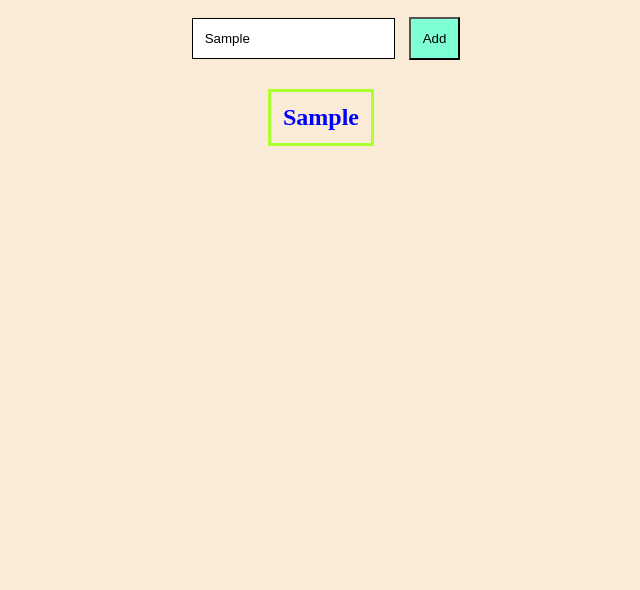
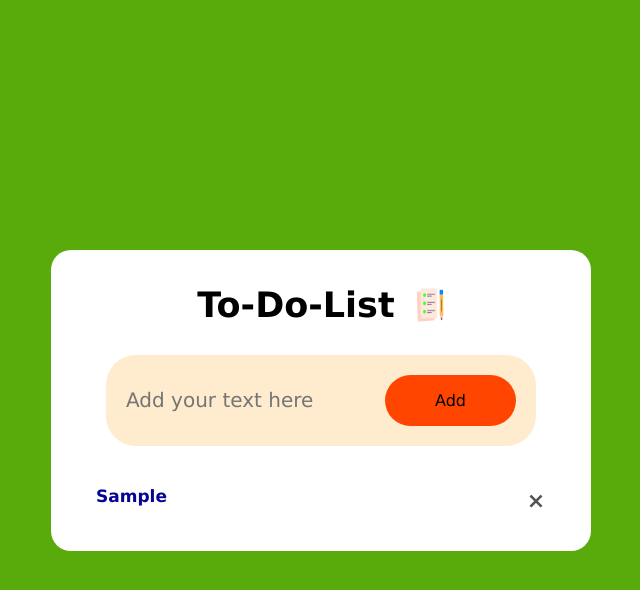
Before and after one commit to Ibrahimdata1/HomeworkDay8, a plain HTML site: page index.html in a window 1280 px wide. Both pictures are taken after typing "Sample" into the empty fields and a click on the button "Add". Shown: the whole page, without its empty margins (319-959 px from the left). Drawn offline with Linux system fonts and the light colour scheme.

Commit message:
error Javascript
confused how to remove()

```diff
--- a/index.html
+++ b/index.html
@@ -7,12 +7,15 @@
     <link rel="stylesheet" href="styles.css"/>
 </head>
 <body>
-    <div id="container">
-        <div id="box-input">
-            <input type="text" class="box-input-text"id='box-input-text'/>
-            <button class="add-button" onclick="clicktoAdd()">Add</button>
-        </div>
-        <div id="list" class="list">
+    <div class="container">
+        <div class="todo-app">
+            <h2>To-Do-List <img src="images/icon.png"></h2>
+            <div class="inputText">
+                <input type="text" id="texthere" placeholder="Add your text here"/>
+                <button onclick="addTask()">Add</button>
+            </div>
+            <ul id="list-container">
+            </ul>
 
         </div>
     </div>
--- a/main.js
+++ b/main.js
@@ -1,6 +1,21 @@
-function clicktoAdd(){
-    let result = document.getElementById('box-input-text').value
-    let showResult = document.createElement('h2')
-    showResult.innerHTML = result
-    document.getElementById('list').appendChild(showResult)
+const inputBox = document.getElementById('texthere')
+const listContainer = document.getElementById('list-container')
+
+function addTask(){
+    if (inputBox.value === ''){
+        alert('Write SOmethings!')
+    }else{
+        let newElement = document.createElement('li')
+        newElement.innerHTML = inputBox.value
+        listContainer.appendChild(newElement)
+        let del = document.createElement('span')
+        del.innerHTML = '\u00d7'
+        newElement.appendChild(del)
+    }
+    inputBox.value = ''
 }
+listContainer.addEventListener('click',function(event){
+    if (event.target.tagName === 'span'){
+        e.target.parentELement.remove()
+    }
+})
--- a/styles.css
+++ b/styles.css
@@ -1,31 +1,85 @@
-#container {
+*{
+    margin: 0;
+    padding: 0;
+    font-family: Verdana, Geneva, Tahoma, sans-serif;
+    box-sizing: border-box;
+}
+.container{
+    width: 100%;
+    min-height: 100vh;
+    background-color: rgb(88, 171, 11);
     display: flex;
-    flex-direction: column;
+    justify-content: center;
     align-items: center;
 }
-body{
-    background-color: antiquewhite;
+.todo-app{
+    width: 100%;
+    max-width: 540px;
+    max-height: 600px;
+    background-color: white;
+    display: flex;
+    justify-content: center;
+    flex-direction: column;
+    border-radius: 20px;
+    padding: 35px;
 }
-.box-input{
+.todo-app h2{
+    color: black;
     display: flex;
-    justify-content: space-between;
+    justify-content: center;
+    margin-bottom: 20px;
+    font-size: 35px;
 }
-.box-input-text{
-    padding: 12px;
-    margin: 10px;
-    border: 1px solid black;
+.todo-app h2 img{
+    width: 30px;
+    margin-left: 20px;
 }
-.add-button{
-    background-color: aquamarine;
-    padding: 12px;
+.inputText{
+    display: flex;
+    justify-content: center;
+    background-color: blanchedalmond;
+    padding: 20px;
+    border-radius: 30px;
+    max-width: 550px;
+    margin: 10px 20px 30px;
+}
+.inputText input{
+    flex: 1;
+    border: none;
+    outline: none;
+    background: transparent;
+    padding: 10px 0px;
+    font-size: 20px;
+}
+.inputText button{
+    border: none;
+    outline: none;
+    padding: 16px 50px;
+    background-color: orangered;
+    font-size: 16px;
+    border-radius: 40px;
     cursor: pointer;
 }
-#list {
-    display: flex;
-    flex-direction: column;
+#list-container li{
+    list-style: none;
+    font-size: 17px;
+    font-weight: bold;
+    color: rgb(6, 6, 146);
+    padding: 10px;
+    position: relative;
 }
-#list h2 {
-    border: 3px solid greenyellow;
-    color: blue;
-    padding: 12px;
+#list-container li span{
+    position: absolute;
+    right: 0;
+    top: 5px;
+    width: 40px;
+    height: 40px;
+    font-size: 22px;
+    color: #555;
+    text-align: center;
+    line-height: 40px;
+    border-radius: 50%;
 }
+#list-container li span:hover{
+    background: #edeef0;
+}
```
Also changed, not shown: images/checked.png (added), images/icon.png (added), images/unchecked.png (added).
